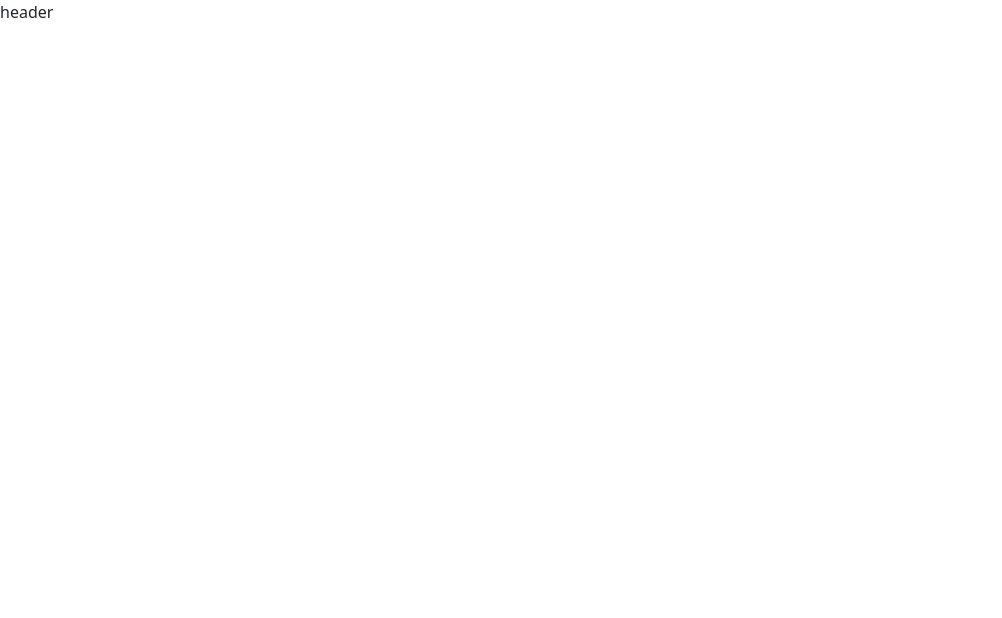
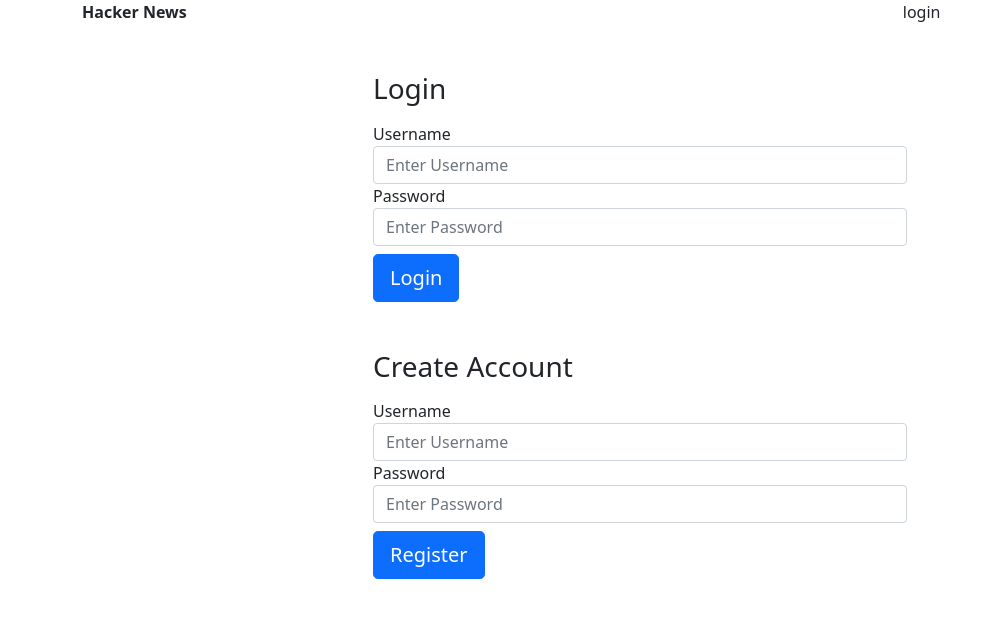
Before and after one commit to amitchhatbar11/hackernews-clone, a React (Create React App) app: page /login in a window 1280 px wide. Shown: the top 618 px of the page, without its empty margins (0-1002 px from the left). Built offline with nearby package versions, Linux system fonts and the light colour scheme.

Commit message:
register and login page with functionality

```diff
--- a/src/components/header.js
+++ b/src/components/header.js
@@ -1,5 +1,40 @@
-const Header = () => {
-  return <div>header</div>;
+const { Link, withRouter } = require("react-router-dom");
+
+const Header = ({ history }) => {
+  const logoutUser = () => {
+    localStorage.setItem("loggedin", false);
+    history.push("/");
+  };
+  return (
+    <div>
+      <table border="0" cellpadding="0" cellspacing="0" className="w-100">
+        <tbody>
+          <tr>
+            <td>
+              <Link className="text-decoration-none text-dark" to="/">
+                <b class="hnname">Hacker News</b>
+              </Link>
+            </td>
+            <td>
+              {localStorage.getItem("username") &&
+              localStorage.getItem("loggedin") === "true" ? (
+                localStorage.getItem("username")
+              ) : (
+                <Link className="text-decoration-none text-dark" to="login">
+                  login
+                </Link>
+              )}
+            </td>
+            {localStorage.getItem("loggedin") === "true" && (
+              <td className="cursor-pointer" onClick={() => logoutUser()}>
+                logout
+              </td>
+            )}
+          </tr>
+        </tbody>
+      </table>
+    </div>
+  );
 };
 
-export default Header;
+export default withRouter(Header);
--- a/src/components/layout.js
+++ b/src/components/layout.js
@@ -11,7 +11,7 @@
 
   render() {
     return (
-      <div>
+      <div className="container">
         <Header />
         {this.props.children}
       </div>
--- /dev/null
+++ b/src/components/login.js
@@ -0,0 +1,127 @@
+import { Component } from "react";
+import { withRouter } from "react-router-dom";
+
+class Login extends Component {
+  constructor() {
+    super();
+    this.state = {
+      usernameLogin: "",
+      usernameRegister: "",
+      passwordLogin: "",
+      passwordRegister: "",
+    };
+  }
+
+  onChange = (e) => {
+    this.setState({ [e.target.name]: e.target.value });
+  };
+
+  onClickRegisterOrLogin = (methodName) => {
+    const {
+      usernameRegister,
+      passwordRegister,
+      usernameLogin,
+      passwordLogin,
+    } = this.state;
+    if (methodName === "register" && usernameRegister && passwordRegister) {
+      localStorage.setItem("loggedin", true);
+      localStorage.setItem("username", usernameRegister);
+      localStorage.setItem("password", passwordRegister);
+      this.setState({
+        usernameRegister: "",
+        passwordRegister: "",
+      });
+      this.props.history.push("/");
+    } else if (methodName === "login" && usernameLogin && passwordLogin) {
+      if (
+        localStorage.getItem("username") === usernameLogin &&
+        localStorage.getItem("password") === passwordLogin
+      ) {
+        localStorage.setItem("loggedin", true);
+        alert("Successfully Logged in.");
+        this.setState({
+          usernameLogin: "",
+          passwordLogin: "",
+        });
+        this.props.history.push("/");
+      } else {
+        alert("Username and/or Password is incorrect.");
+      }
+    }
+  };
+
+  render() {
+    return (
+      <div className="container">
+        <div className="row">
+          <div className="col-md-6 mt-5 mx-auto">
+            <form>
+              <h1 className="h3 mb-3 font-weight-normal">Login</h1>
+              <div>
+                <label htmlFor="email">Username</label>
+                <input
+                  type="email"
+                  className="form-control"
+                  name="usernameLogin"
+                  placeholder="Enter Username"
+                  value={this.state.email}
+                  onChange={this.onChange}
+                />
+              </div>
+              <div>
+                <label htmlFor="password">Password</label>
+                <input
+                  type="password"
+                  className="form-control"
+                  name="passwordLogin"
+                  placeholder="Enter Password"
+                  value={this.state.password}
+                  onChange={this.onChange}
+                />
+              </div>
+            </form>
+            <button
+              className="btn btn-lg btn-primary btn-block mt-2"
+              onClick={() => this.onClickRegisterOrLogin("login")}
+            >
+              Login
+            </button>
+            <form className="pt-5">
+              <h1 className="h3 mb-3 font-weight-normal">Create Account</h1>
+              <div>
+                <label htmlFor="email">Username</label>
+                <input
+                  type="text"
+                  className="form-control"
+                  name="usernameRegister"
+                  placeholder="Enter Username"
+                  value={this.state.email}
+                  onChange={this.onChange}
+                />
+              </div>
+              <div>
+                <label htmlFor="password">Password</label>
+                <input
+                  type="password"
+                  className="form-control"
+                  name="passwordRegister"
+                  placeholder="Enter Password"
+                  value={this.state.password}
+                  onChange={this.onChange}
+                />
+              </div>
+            </form>
+            <button
+              className="btn btn-lg btn-primary btn-block mt-2"
+              onClick={() => this.onClickRegisterOrLogin("register")}
+            >
+              Register
+            </button>
+          </div>
+        </div>
+      </div>
+    );
+  }
+}
+
+export default withRouter(Login);
--- a/src/routes.js
+++ b/src/routes.js
@@ -1,11 +1,19 @@
+import { useEffect } from "react";
 const { Switch, Route } = require("react-router-dom");
 const { Home } = require("./components/home");
+const { default: login } = require("./components/login");
 
 const Routes = () => {
+  useEffect(() => {
+    if (localStorage.getItem("username") === "") {
+      localStorage.setItem("loggedin", false);
+    }
+  }, []);
   return (
-    <div className="container-fluid">
+    <div>
       <Switch>
         <Route exact path="/" component={Home} />
+        <Route exact path="/login" component={login} />
       </Switch>
     </div>
   );
--- a/src/scss/home.scss
+++ b/src/scss/home.scss
@@ -22,3 +22,7 @@
 .next-btn {
   margin-left: 10px;
 }
+
+.cursor-pointer {
+  cursor: pointer;
+}
```
